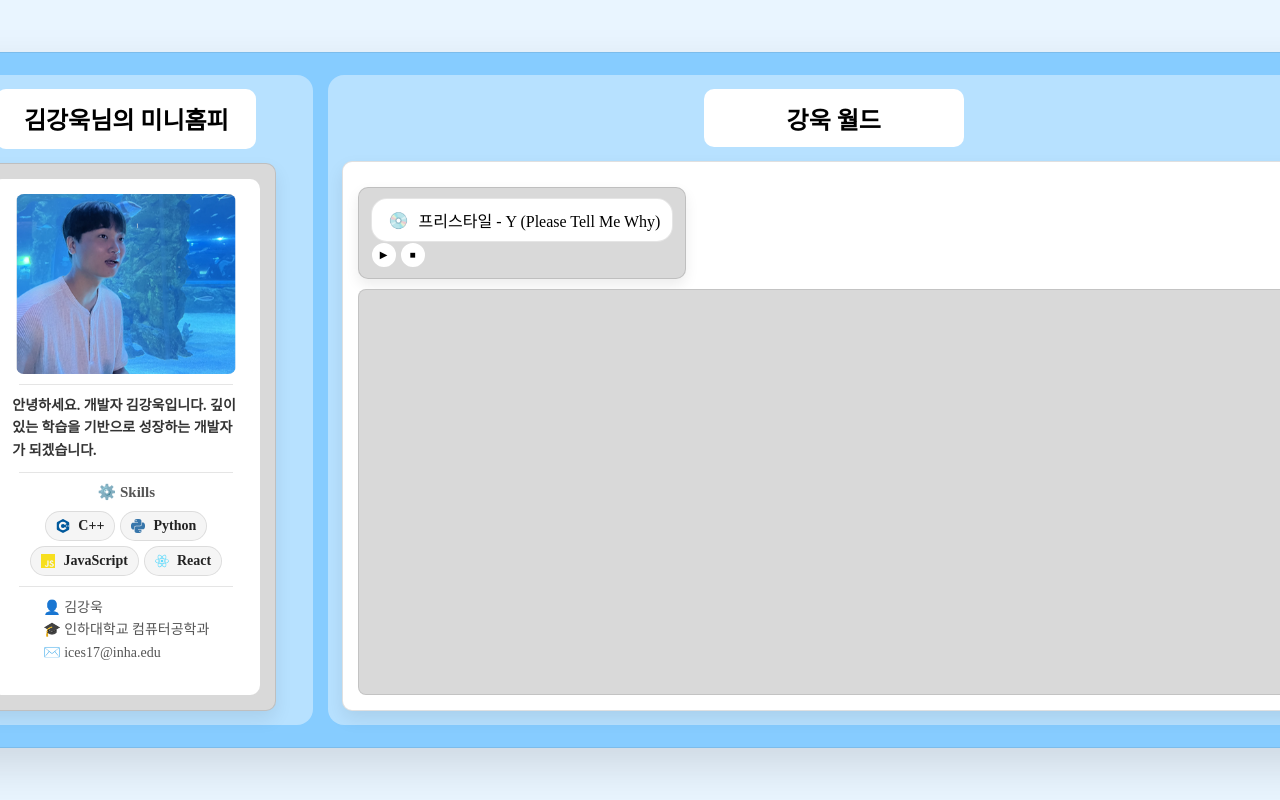
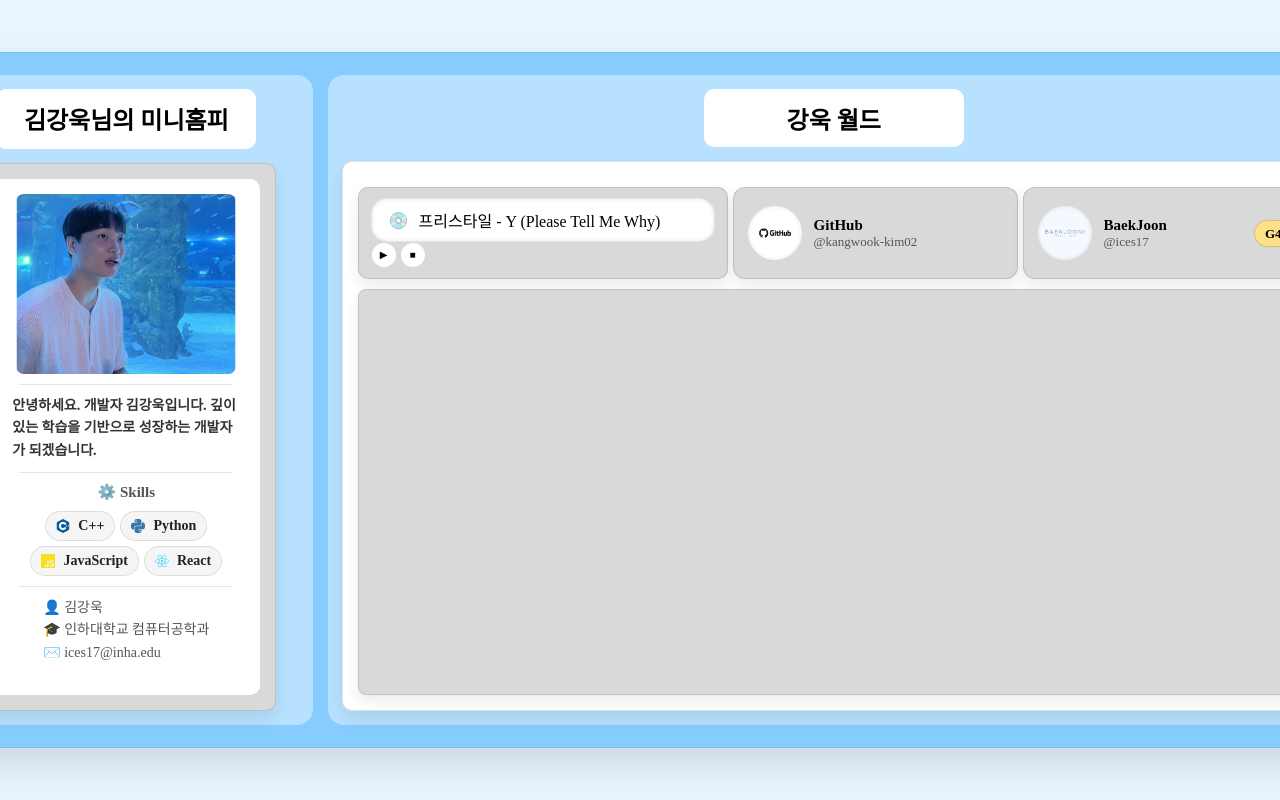
Before and after one commit to kangwook-kim02/Kangwook-World, a React (Vite) app: page / in a window 1280 px wide. Shown: the top 800 px of the page. Built offline with nearby package versions, Linux system fonts and the light colour scheme.

Commit message:
Home github, boj 카드 UI 구현

```diff
--- a/src/components/world/Home.css
+++ b/src/components/world/Home.css
@@ -56,6 +56,7 @@
   background: #d9d9d9;
   border-radius: 8px;
   border: 1px solid rgba(0, 0, 0, 0.1);
+  box-shadow: 0 6px 14px rgba(0, 0, 0, 0.08);
 
   display: flex;
   align-items: center;
@@ -119,6 +120,14 @@
   box-sizing: border-box;
 
   display: inline-block;
+  width: 370px;
+
+  transition: all 0.2s ease;
+}
+
+.Music:hover {
+    transform: translateY(-3px);
+  box-shadow: 0 10px 22px rgba(0, 0, 0, 0.12);
 }
 
 .MusicName {
@@ -127,6 +136,7 @@
   border-radius: 16px;
   padding: 6px 12px;
   border: 1px solid rgba(0, 0, 0, 0.1);
+  box-shadow: inset 0 0 4px rgba(0,0,0,0.1);
 
   display: flex;
   align-items: center;
@@ -169,3 +179,88 @@
 .spinning {
   animation: spin 1.5s linear infinite;
 }
+
+.top {
+  width: 952px;
+  height: 95px;
+  display: flex;
+
+  gap:5px;
+}
+
+.github, .boj {
+  width: 285px;
+  background: #d9d9d9;
+  border: 1px solid rgba(0, 0, 0, 0.12);
+  box-shadow: 0 6px 14px rgba(0, 0, 0, 0.08);
+  border-radius: 12px;
+  padding: 14px;
+  box-sizing: border-box;
+
+  display: flex;
+  align-items: center;
+  gap: 12px;
+
+  transition: all 0.2s ease;
+  cursor: pointer;
+}
+
+.github:hover, .boj:hover  {
+  transform: translateY(-3px);
+  box-shadow: 0 10px 22px rgba(0, 0, 0, 0.12);
+}
+
+.github img, .boj img {
+  width: 42px;
+  height: 42px;
+  object-fit: contain;
+  background: white;
+  border-radius: 50%;
+  padding: 6px;
+  box-shadow: inset 0 0 4px rgba(0,0,0,0.1);
+
+
+}
+
+.github .info, .boj .info {
+  display: flex;
+  flex-direction: column;
+}
+
+.github .name, .boj .name {
+  font-weight: 700;
+  font-size: 15px;
+}
+
+.github .handle, .boj .handle {
+  font-size: 13px;
+  color: #555;
+}
+
+.handle a {
+    text-decoration-line: none;
+  color: #555;
+}
+
+.boj {
+  width: 285px;
+}
+
+
+
+.boj .badge {
+  margin-left: auto;
+  background: #ffe08a;          /* 너무 쨍하면 #ffdf70 이런 톤 */
+  border: 1px solid rgba(0,0,0,0.15);
+  border-radius: 999px;         /* 원 → 알약 */
+  padding: 6px 10px;
+  font-weight: 800;
+  font-size: 13px;
+  line-height: 1;
+
+
+}
+
+.boj img {
+  background: #f4f8ff; /* 아주 연한 블루 */
+}
--- a/src/components/world/Home.jsx
+++ b/src/components/world/Home.jsx
@@ -1,6 +1,7 @@
 import "./Home.css"
 import { useEffect, useState } from "react";
-
+import githubImage from "../images/github.png";
+import bojImage from "../images/boj.png";
 const Home = ({ onClickButton }) => {
 
 
@@ -51,6 +52,8 @@ const Home = ({ onClickButton }) => {
         <div className="HomeOutline">
             <div id="player">
             </div>
+
+            <div className="top">
                 <div className="Music">
                     <div className="MusicName">
                         <span className={`cd ${playing === "⏸" ? "spinning" : ""}`}>💿</span>
@@ -63,6 +66,26 @@ const Home = ({ onClickButton }) => {
                     <button onClick={playMusic} value={playing}>{playing}</button>
                     <button onClick={restartMusic}>■</button>
                 </div>
+
+                <div className="github">
+                    <img src={githubImage} />
+                    <div className="info">
+                        <div className="name">GitHub</div>
+                        <div className="handle"><a href="https://github.com/kangwook-kim02" target='_blank' rel="noopener noreferrer">@kangwook-kim02</a></div>
+                    </div>
+                </div>
+
+                <div className="boj">
+                    <img src={bojImage} />
+                    <div className="info">
+                        <div className="name">BaekJoon</div>
+                        <div className="handle"><a href="https://solved.ac/profile/ices17" target='_blank' rel="noopener noreferrer">@ices17</a></div>
+                    </div>
+                    <div className="badge">G4</div>
+                </div>
+
+            </div>
+
             <div className="HomeMain">
 
             </div>
```
Also changed, not shown: src/components/images/boj.png (added), src/components/images/github.png (added). Lines whose indentation alone changed are shown as unchanged.
